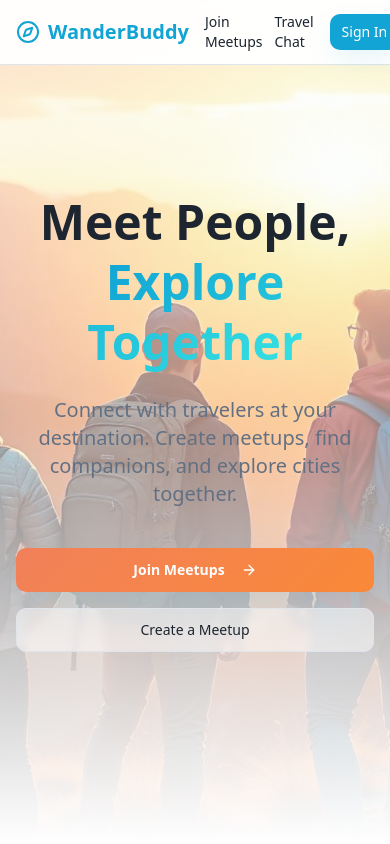
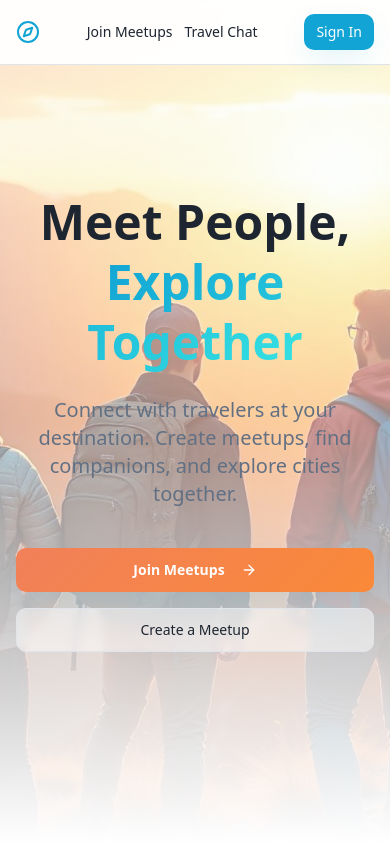
Before and after one commit to hayattofik-01/buddy, a React (Vite) app: page / in a window 390 px wide. Shown: the top 844 px of the page. Built offline with nearby package versions, Linux system fonts and the light colour scheme; no server answers; the database is empty; the HTML template or start-up script is replaced by a standard one.

Commit message:
fix menu on profile

```diff
--- a/src/components/Navbar.tsx
+++ b/src/components/Navbar.tsx
@@ -14,7 +14,7 @@ const Navbar = () => {
         <div className="flex items-center justify-between h-16">
           <Link to="/" className="flex items-center gap-2 text-xl font-bold text-primary">
             <Compass className="h-6 w-6" />
-            <span>WanderBuddy</span>
+            <span className="hidden md:inline">WanderBuddy</span>
           </Link>
 
           <div className="hidden md:flex items-center gap-6">
```
